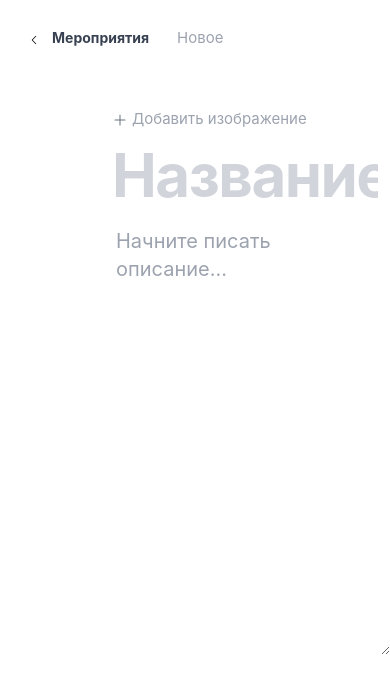
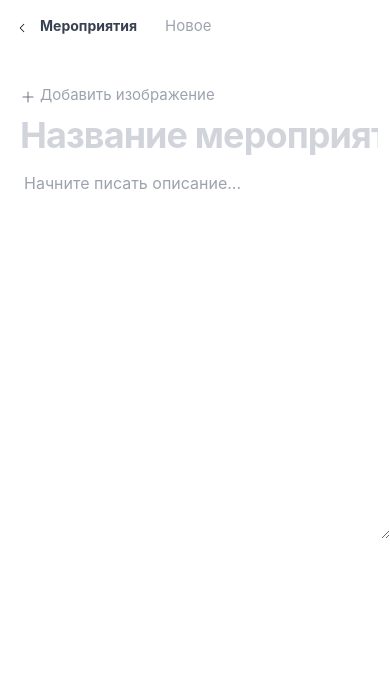
Before and after one commit to E8LL4IQuU/neftekamsk-sport, a Vue app in the folder ano/: page /manage/news/1 in a window 390 px wide. Shown: the top 692 px of the page. Built offline with nearby package versions, Linux system fonts and the light colour scheme; no server answers.

Commit message:
ItemEdit.vue: add mobile layout

```diff
--- a/ano/src/components/ItemEdit.vue
+++ b/ano/src/components/ItemEdit.vue
@@ -95,13 +95,12 @@ onMounted(() => {
 </script>
 
 <template>
-  <!-- TODO: mobile layout -->
   <!-- FIXME: after selecting date, enter is not submitting the form, if fixing please do not use event listeners -->
   <!-- TODO: add image upload progress -->
 
   <body class="bg-white">
     <header class="pe-auto">
-      <div class="flex items-center pe-auto p-3 h-100">
+      <div class="flex items-center pe-auto md:p-3 h-100">
         <router-link :to="`/manage/${ItemForm.url}`" class="flex p-4 gap-x-3 text-black items-center">
           <ChevronLeftIcon class="h-4 pt-1"></ChevronLeftIcon>
           <p class="font-bold text-sm text-gray-700">Мероприятия</p>
@@ -109,10 +108,10 @@ onMounted(() => {
         <p class="text-gray-400 ms-3">Новое</p>
       </div>
     </header>
-    <form @submit.prevent="submit" @keydown.enter.prevent="submit" class="flex flex-col ps-28 pt-8">
-      <div class="flex items-center gap-x-5">
+    <form @submit.prevent="submit" @keydown.enter.prevent="submit" class="flex flex-col ps-5 md:ps-28 pt-8">
+      <div class="flex gap-x-5">
         <input required type="file" ref="fileInputRef" @change="onFileChange" class="hidden">
-        <div class="inline-flex group">
+        <div class="inline-flex items-center group">
           <PlusIcon class="h-5 pt-1 text-gray-500 group-hover:text-gray-600"></PlusIcon>
           <button @click.prevent="openFileInput" class="text-gray-400 ms-1 group-hover:text-gray-600">Добавить
             изображение</button>
@@ -125,9 +124,9 @@ onMounted(() => {
 
       </div>
       <input required v-model="title"
-        class="text-6xl placeholder-gray-300 font-bold border-none tracking-tight -ms-3 focus:ring-0"
+        class="text-4xl md:text-6xl placeholder-gray-300 font-bold border-none tracking-tight -ms-3 focus:ring-0"
         placeholder="Название мероприятия" />
-      <textarea required v-model="description" class="text-xl placeholder-gray-400 border-none -ms-2 focus:ring-0"
+      <textarea required v-model="description" class="md:text-xl placeholder-gray-400 border-none -ms-2 focus:ring-0"
         placeholder="Начните писать описание..." rows="15"></textarea>
     </form>
   </body>
```
